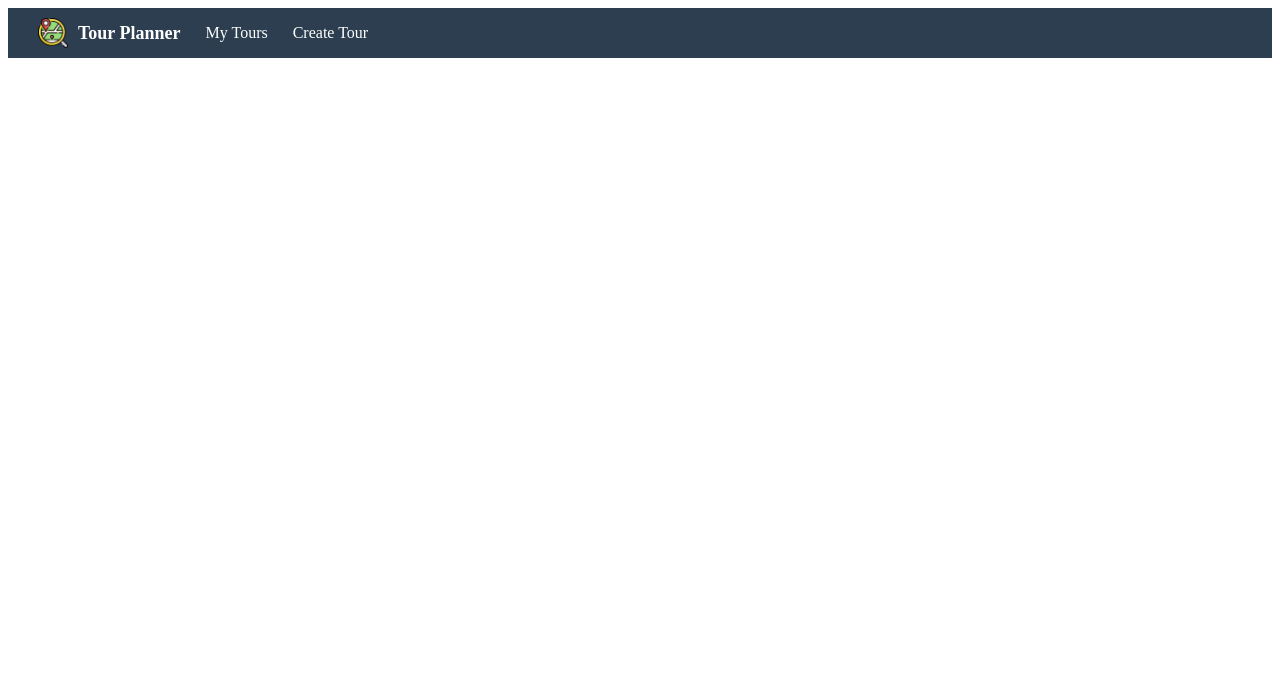
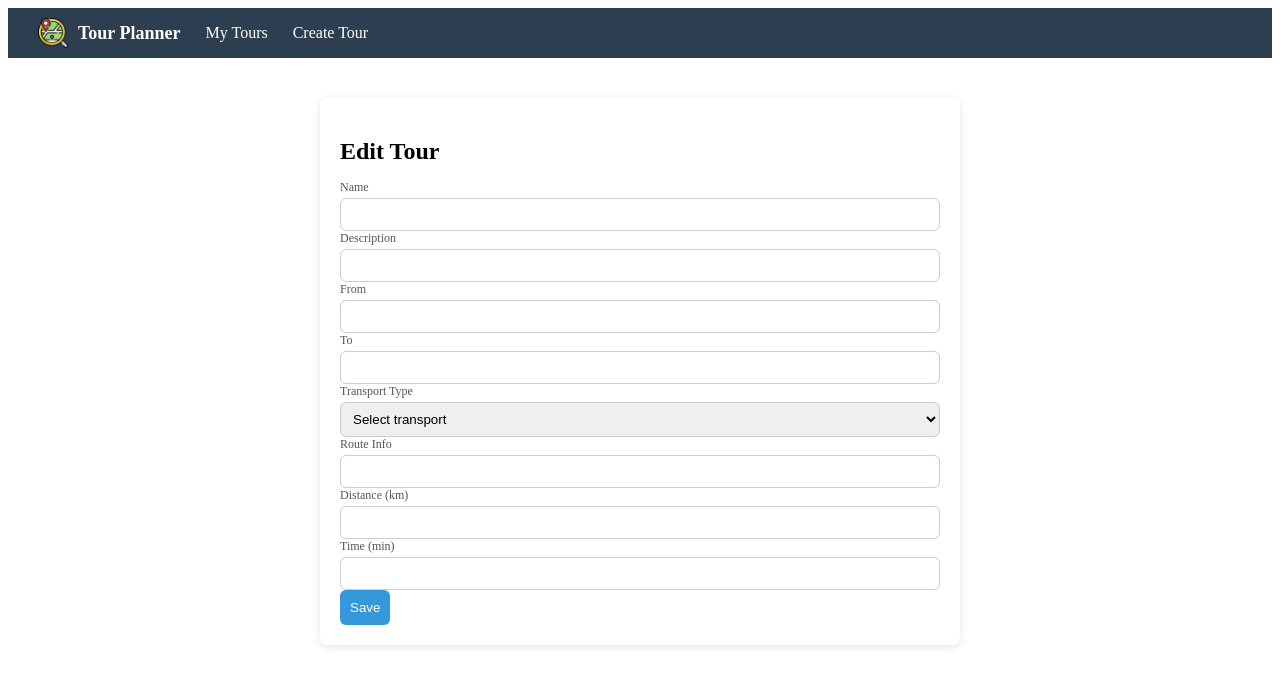
Before and after one commit to zeybera/tourplanner-frontend, an Angular app: page /edit in a window 1280 px wide. Shown: the top 686 px of the page. Built offline with nearby package versions, Linux system fonts and the light colour scheme.

Commit message:
refactor

```diff
--- a/src/app/features/tour/tour-details/tour-details.css
+++ b/src/app/features/tour/tour-details/tour-details.css
@@ -1,5 +1,6 @@
 .mobile-map {
   margin-bottom: 10px;
+  display: none;
 }
 
 .mobile-map img {
--- a/src/app/features/tour/tour-edit/tour-edit.html
+++ b/src/app/features/tour/tour-edit/tour-edit.html
@@ -1,15 +1,12 @@
-@if (selectedTour(); as tour) {
-
 <div class="container">
-
-
-    <h2>Edit: {{ tour.description }}</h2>
-
-    <app-card>
+  <h2>Edit Tour</h2>
 
   <div class="form">
+    <div class="field">
+      <label>Name</label>
+      <input [value]="name()" (input)="onNameInput($event)" />
+    </div>
 
-        <div class="form-row">
     <div class="field">
       <label>Description</label>
       <input [value]="description()" (input)="onDescriptionInput($event)" />
@@ -24,13 +21,11 @@
       <label>To</label>
       <input [value]="to()" (input)="onToInput($event)" />
     </div>
-        </div>
 
-        <div class="form-row">
     <div class="field">
-            <label>Transport</label>
+      <label>Transport Type</label>
       <select [value]="transportType()" (change)="onTransportInput($event)">
-              <option value="">Select</option>
+        <option value="">Select transport</option>
         <option value="bike">Bike</option>
         <option value="hike">Hike</option>
         <option value="run">Run</option>
@@ -42,14 +37,18 @@
       <input [value]="routeInformation()" (input)="onRouteInput($event)" />
     </div>
 
-          <button class="save-btn" (click)="update()" [disabled]="!isValid()">
-            Save
-          </button>
+    <div class="field">
+      <label>Distance (km)</label>
+      <input type="number" [value]="distance()" (input)="onDistanceInput($event)" min="1" />
     </div>
 
+    <div class="field">
+      <label>Time (min)</label>
+      <input type="number" [value]="time()" (input)="onTimeInput($event)" min="1" />
     </div>
 
-    </app-card>
-
+    <div class="actions">
+      <button (click)="update()">Save</button>
     </div>
-}
+  </div>
+</div>
--- a/src/app/features/tour/tour.service.ts
+++ b/src/app/features/tour/tour.service.ts
@@ -6,12 +6,18 @@ import { Tour } from './tour.model';
 })
 
 export class TourService {
-  //inside the signal there is an array of tours
+  //inside this signal there is an array of tours
+  // private bedeutet: signal wird nur im Service erreichbar, zb. außerhalb "this.service._tours" nicht erreichbar
+  // Wie wird der State trotzdem verändert?  Nicht direkt, sondern über Methoden im Service. Komponenten greifen nicht direkt auf das Signal zu, sondern rufen Funktionen im Service auf.
   private _tours = signal<Tour[]>([]);
+  // warum brauchen wir readonly signal? Components den State sehen, aber NICHT verändern könne
+  // Component darf nur: this.service.tours() für lesen aufrufen, aber nicht this.service.tours.set() oder this.service.tours.update()
   readonly tours = this._tours.asReadonly();
 
   private nextId = 15;
 
+  //TourService wird erzeugt, constructor wird ausgeführt, loadTours() wird aufgerufen
+  //Der constructor wird ausgeführt, wenn das Objekt erstellt wird.
   constructor() {
     this.loadTours();
   }
@@ -50,12 +56,7 @@ export class TourService {
 
 
 // shared state across components, so we keep in service
-private _selectedId = signal<number | null>(null);
-readonly selectedId = this._selectedId.asReadonly();
-
-selectTour(id: number){
-  this._selectedId.set(id);
-}
+selectedId = signal<number | null>(null);
 
 //derived state
 selectedTour = computed(() => {
```
Also changed, not shown: src/app/features/tour/tour.model.ts (line endings or trailing spaces). Lines whose indentation alone changed are shown as unchanged.
